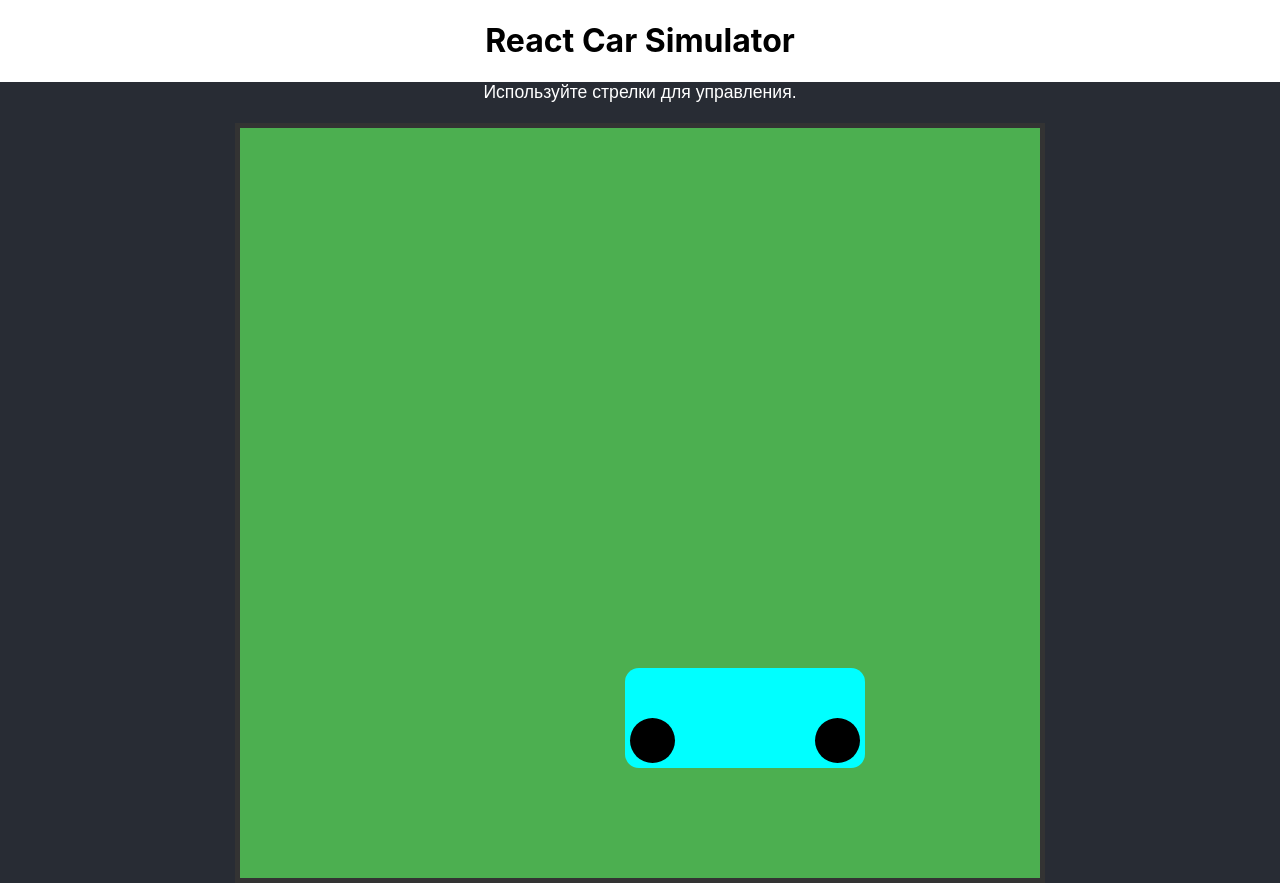
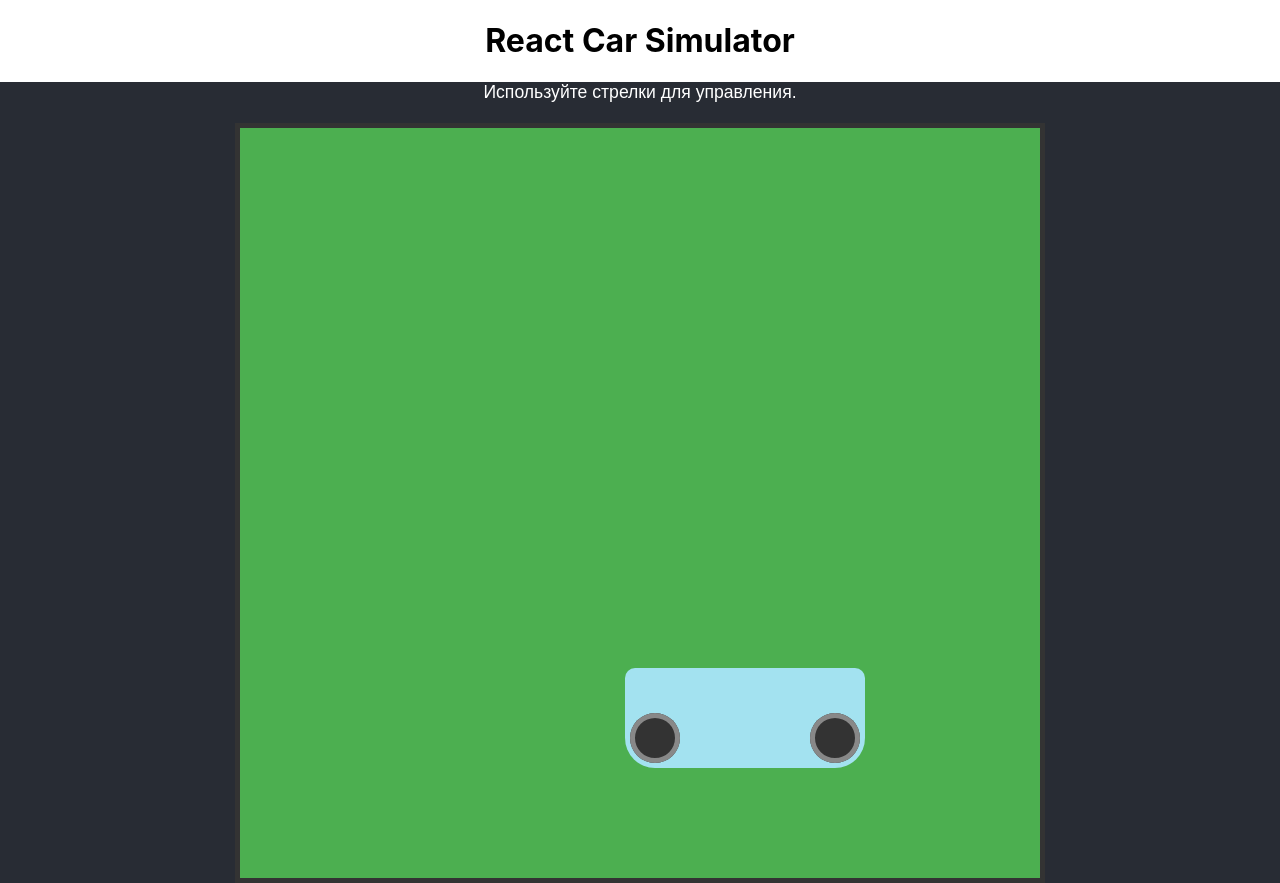
Before and after one commit to Veronika050987/bzzz_bii_for_fun, a React (Create React App) app: page / in a window 1280 px wide. Built offline with nearby package versions, Linux system fonts and the light colour scheme.

Commit message:
car corrected

```diff
--- a/src/components/Car.css
+++ b/src/components/Car.css
@@ -1,27 +1,55 @@
-.car{
-    z-index: 100;
-    position:absolute;
-    width:30%;
-    height:100px;
-    background-color: aqua;
-    border-radius: 14px;
-    transition:transform 0.05s linear; /* Плавность движения */
-    display:flex;
-    justify-content: space-between;
-    align-items: flex-end; /* Колеса внизу */
-    padding: 5px 0; /* Отступ для колес */
-    box-sizing: border-box;
+.car {
+  z-index: 100;
+  position: absolute;
+  width: 30%;
+  height: 100px;
+  background-color: #a3e2f0; /* Нежный голубой цвет, похожий на картинку */
+  border-radius: 14px;
+  transition: transform 0.05s linear;
+  display: flex;
+  justify-content: space-between;
+  align-items: flex-end;
+  padding: 5px 0;
+  box-sizing: border-box;
+  overflow: hidden; /* Чтобы скрыть части, выходящие за пределы */
+  border-bottom-left-radius: 30px; /* Скругляем нижние углы */
+  border-bottom-right-radius: 30px;
+  border-top-left-radius: 10px; /* Более острые верхние углы */
+  border-top-right-radius: 10px;
 }
 
+/* Создание двух отдельных колес */
 .car::before,
-.car::after{
-    content:"";
-    width:45px;
-    height: 45px;
-    background-color: black;
-    border-radius: 50%;
-    position:absolute;
-    bottom:5px;/* Позиция колес */
+.car::after {
+  content: "";
+  width: 50px; /* Увеличим размер колес */
+  height: 50px;
+  background-color: #333; /* Темно-серый для колес */
+  border-radius: 50%;
+  position: absolute;
+  bottom: -15px; /* Опускаем колеса ниже */
+  display: flex;
+  justify-content: center;
+  align-items: center;
+}
+
+/* Переднее колесо */
+.car::before {
+  left: 20%; /* Расположение переднего колеса */
+  box-shadow: inset 0 0 0 5px #888; /* Внутренний круг для диска */
+}
+
+/* Заднее колесо */
+.car::after {
+  right: 20%; /* Расположение заднего колеса */
+  box-shadow: inset 0 0 0 5px #888; /* Внутренний круг для диска */
+}
+
+/* Добавление фар */
+.car::before,
+.car::after {
+  position: absolute;
+  bottom: 5px; /* Позиция колес */
 }
 
 .car::before {
--- a/src/components/GameBoard.js
+++ b/src/components/GameBoard.js
@@ -51,7 +51,6 @@ const GameBoard = () => {
 
     // Игровой цикл
    useEffect(() => {
-    let animationFrameId; // Для отмены requestAnimationFrame
 
     const gameLoop = () => {
       let newPosition = { ...carStateRef.current.position };
@@ -82,7 +81,7 @@ const GameBoard = () => {
       }
 
       // Ограничения по краям игрового поля
-      const halfCarWidth = CAR_SIZE.width / 2;
+      const halfCarWidth = CAR_SIZE.width / 2;// Это для центрирования
       const halfCarHeight = CAR_SIZE.height / 2;
 
       if (newPosition.x < 0) newPosition.x = 0;
@@ -99,10 +98,10 @@ const GameBoard = () => {
       }
 
       // Запрос следующего кадра анимации
-      animationFrameId = requestAnimationFrame(gameLoop);
+      requestAnimationFrame(gameLoop);
     };
 
-    animationFrameId = requestAnimationFrame(gameLoop); // Запускаем игровой цикл
+   requestAnimationFrame(gameLoop); // Запускаем игровой цикл
 
     // Очистка при размонтировании (хотя requestAnimationFrame сам остановится)
     return () => cancelAnimationFrame(gameLoop);
```
Also changed, not shown: src/components/Car.js (+0 -12 lines).
